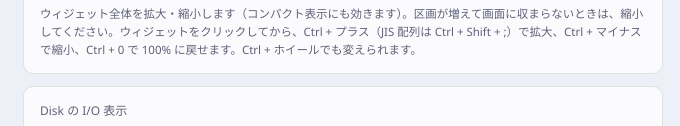
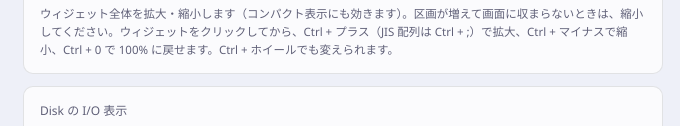
Before and after one commit to ShuheiKonno/widget-go, a plain HTML site: page ui/settings.html in a window 1280 px wide. Shown: the part 674-800 px from the top of the page, 391-1071 px from the left. Drawn offline with Linux system fonts and the light colour scheme; no server answers.

Commit message:
拡大: JIS 配列の Ctrl + ; で拡大でき、横ホイールは無視する
- JIS 配列では、プラスのキーが Ctrl + ; (Shift なし)。Edge / Chrome と同じ。
  e.key === ';' を拡大に加える。Shift を押した '+' でも引き続き拡大
- Ctrl 付きの横ホイール (deltaY === 0) を縮小として扱っていたので、無視する
- 設定画面のヒントと README を更新

Co-Authored-By: Claude Sonnet 5.5 <noreply@anthropic.com>

```diff
--- a/ui/settings.html
+++ b/ui/settings.html
@@ -186,7 +186,7 @@
                     <button class="opt" data-value="175">175%</button>
                     <button class="opt" data-value="200">200%</button>
                 </div>
-                <p class="hint">ウィジェット全体を拡大・縮小します（コンパクト表示にも効きます）。区画が増えて画面に収まらないときは、縮小してください。ウィジェットをクリックしてから、Ctrl + プラス（JIS 配列は Ctrl + Shift + ;）で拡大、Ctrl + マイナスで縮小、Ctrl + 0 で 100% に戻せます。Ctrl + ホイールでも変えられます。</p>
+                <p class="hint">ウィジェット全体を拡大・縮小します（コンパクト表示にも効きます）。区画が増えて画面に収まらないときは、縮小してください。ウィジェットをクリックしてから、Ctrl + プラス（JIS 配列は Ctrl + ;）で拡大、Ctrl + マイナスで縮小、Ctrl + 0 で 100% に戻せます。Ctrl + ホイールでも変えられます。</p>
             </div>
             <div class="card">
                 <span class="label">Disk の I/O 表示</span>
```
Also changed, not shown: ui/index.html (+4 -2 lines), 1 other file.
